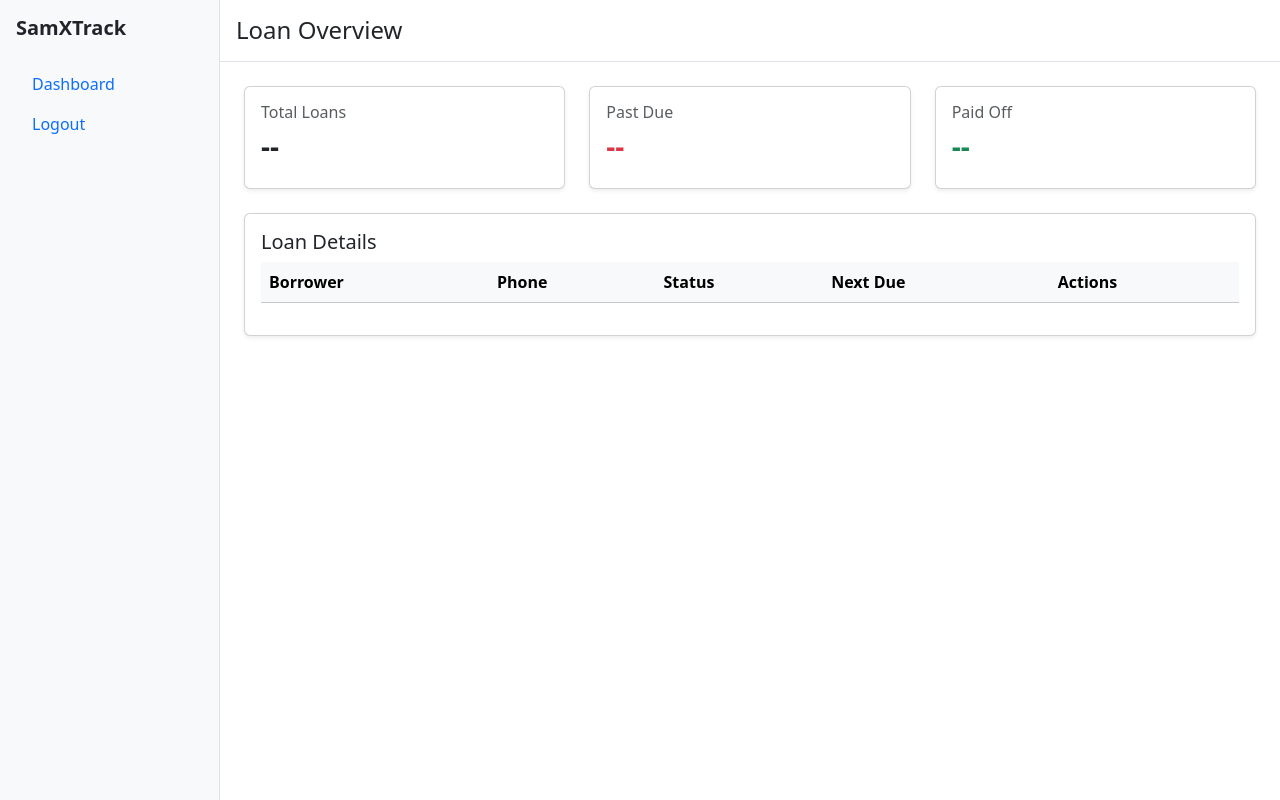
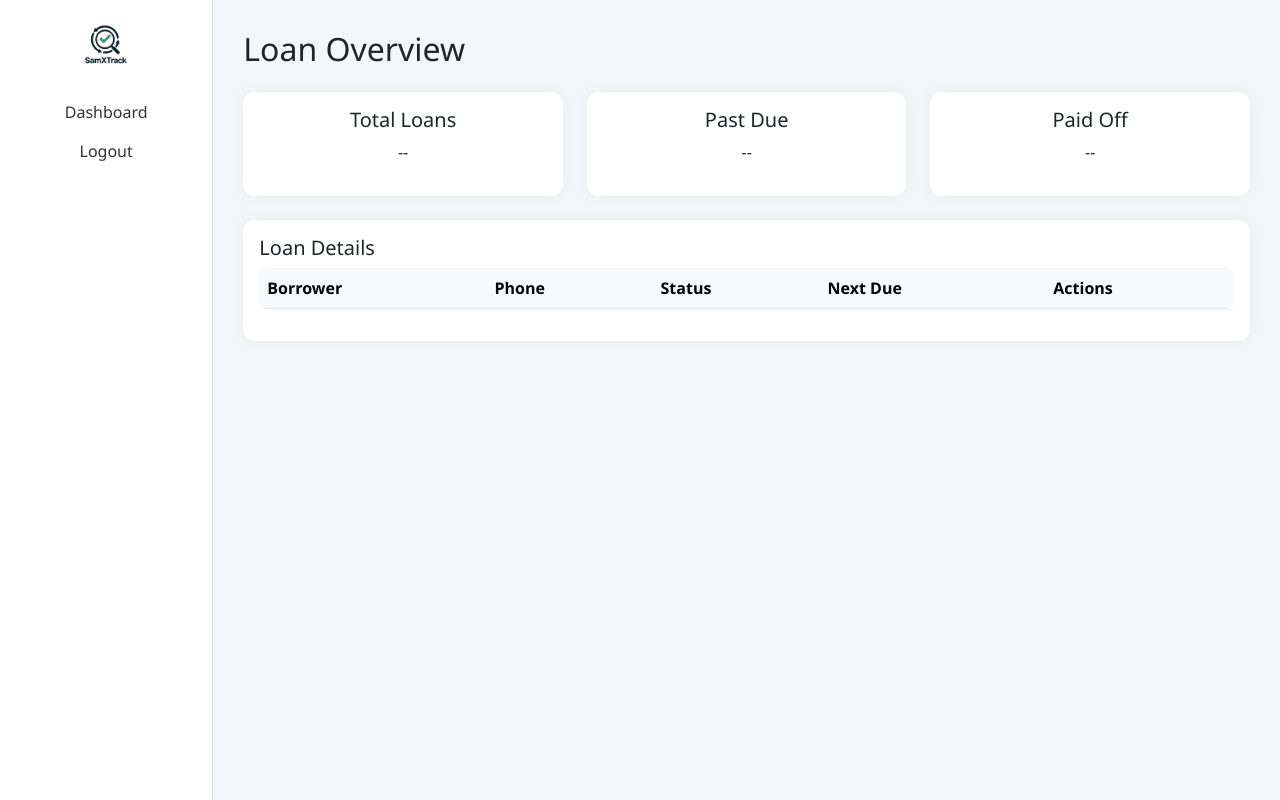
Before and after one commit to asakg/samxtrack, a Flask app: page / in a window 1280 px wide. Run offline with Flask 3, Linux system fonts and the light colour scheme; the visitor is signed in with stand-in values (Sample User, id 1); lists and menus that the app fills with data are empty.

Commit message:
logo on dashboard

```diff
--- a/app/templates/base.html
+++ b/app/templates/base.html
@@ -2,30 +2,78 @@
 <html lang="en">
 <head>
     <meta charset="UTF-8">
-  <title>{% block title %}SamXTrack{% endblock %}</title>
+    <title>SamXTrack - Dashboard</title>
     <link href="https://cdn.jsdelivr.net/npm/bootstrap@5.3.3/dist/css/bootstrap.min.css" rel="stylesheet">
-  <link href="https://cdn.jsdelivr.net/npm/bootstrap-icons/font/bootstrap-icons.css" rel="stylesheet">
+    <style>
+        body {
+            background: #f4f6f9;
+            font-family: 'Segoe UI', sans-serif;
+        }
+
+        .sidebar {
+            height: 100vh;
+            background: #ffffff;
+            border-right: 1px solid #dee2e6;
+            padding: 20px 15px;
+        }
+
+        .sidebar .logo {
+            display: block;
+            margin: 0 auto 30px;
+            width: 50px;
+        }
+
+        .sidebar a {
+            display: block;
+            margin-bottom: 15px;
+            color: #333;
+            text-decoration: none;
+            font-weight: 500;
+        }
+
+        .sidebar a:hover {
+            color: #0d6efd;
+        }
+
+        .content {
+            padding: 30px;
+        }
+
+        .card {
+            border-radius: 12px;
+            box-shadow: 0 0 15px rgba(0,0,0,0.05);
+            border: none;
+        }
+
+        .table {
+            background: white;
+            border-radius: 8px;
+            overflow: hidden;
+        }
+
+        .table th {
+            background: #f8f9fa;
+        }
+
+        .navbar {
+            background-color: #f8f9fa;
+        }
+    </style>
 </head>
 <body>
-  <div class="d-flex">
+<div class="container-fluid">
+    <div class="row">
         <!-- Sidebar -->
-    <div class="bg-light border-end" style="min-width: 220px; height: 100vh;">
-      <div class="p-3">
-        <h5 class="fw-bold">SamXTrack</h5>
-        <ul class="nav flex-column mt-4">
-          <li class="nav-item"><a class="nav-link" href="/">Dashboard</a></li>
-          <li class="nav-item"><a class="nav-link" href="/logout">Logout</a></li>
-        </ul>
-      </div>
+        <div class="col-md-2 sidebar text-center">
+            <img src="{{ url_for('static', filename='samxtracklogo.png') }}" alt="Logo" class="logo">
+            <a href="{{ url_for('dashboard.dashboard_home') }}">Dashboard</a>
+            <a href="{{ url_for('login.logout') }}">Logout</a>
         </div>
 
-    <!-- Main content -->
-    <div class="flex-fill">
-      <div class="p-3 border-bottom bg-white">
-        <h4 class="mb-0">{% block header %}Dashboard{% endblock %}</h4>
-      </div>
-      <div class="p-4">
-        {% block content %}{% endblock %}
+        <!-- Main Content -->
+        <div class="col-md-10 content">
+            {% block content %}
+            {% endblock %}
         </div>
     </div>
 </div>
--- a/app/templates/dashboard.html
+++ b/app/templates/dashboard.html
@@ -1,44 +1,35 @@
-{% extends "base.html" %}
-
-{% block title %}Dashboard | SamXTrack{% endblock %}
-
-{% block header %}Loan Overview{% endblock %}
+{% extends 'base.html' %}
 
 {% block content %}
+<h2 class="mb-4">Loan Overview</h2>
+
 <div class="row mb-4">
     <div class="col-md-4">
-    <div class="card shadow-sm">
-      <div class="card-body">
-        <h6 class="text-muted">Total Loans</h6>
-        <h3 class="fw-bold">--</h3>
-      </div>
+        <div class="card p-3 text-center">
+            <h5>Total Loans</h5>
+            <p>--</p>
         </div>
     </div>
     <div class="col-md-4">
-    <div class="card shadow-sm">
-      <div class="card-body">
-        <h6 class="text-muted">Past Due</h6>
-        <h3 class="fw-bold text-danger">--</h3>
-      </div>
+        <div class="card p-3 text-center">
+            <h5>Past Due</h5>
+            <p>--</p>
         </div>
     </div>
     <div class="col-md-4">
-    <div class="card shadow-sm">
-      <div class="card-body">
-        <h6 class="text-muted">Paid Off</h6>
-        <h3 class="fw-bold text-success">--</h3>
-      </div>
+        <div class="card p-3 text-center">
+            <h5>Paid Off</h5>
+            <p>--</p>
         </div>
     </div>
 </div>
 
-<!-- Table placeholder -->
-<div class="card shadow-sm">
+<div class="card">
     <div class="card-body">
         <h5 class="card-title">Loan Details</h5>
         <div class="table-responsive">
-      <table class="table table-striped table-hover">
-        <thead class="table-light">
+            <table class="table table-striped">
+                <thead>
                     <tr>
                         <th>Borrower</th>
                         <th>Phone</th>
@@ -48,7 +39,7 @@
                     </tr>
                 </thead>
                 <tbody>
-          <!-- Dynamic rows will go here -->
+                    <!-- Your data will go here -->
                 </tbody>
             </table>
         </div>
```
Lines whose indentation alone changed are shown as unchanged.
